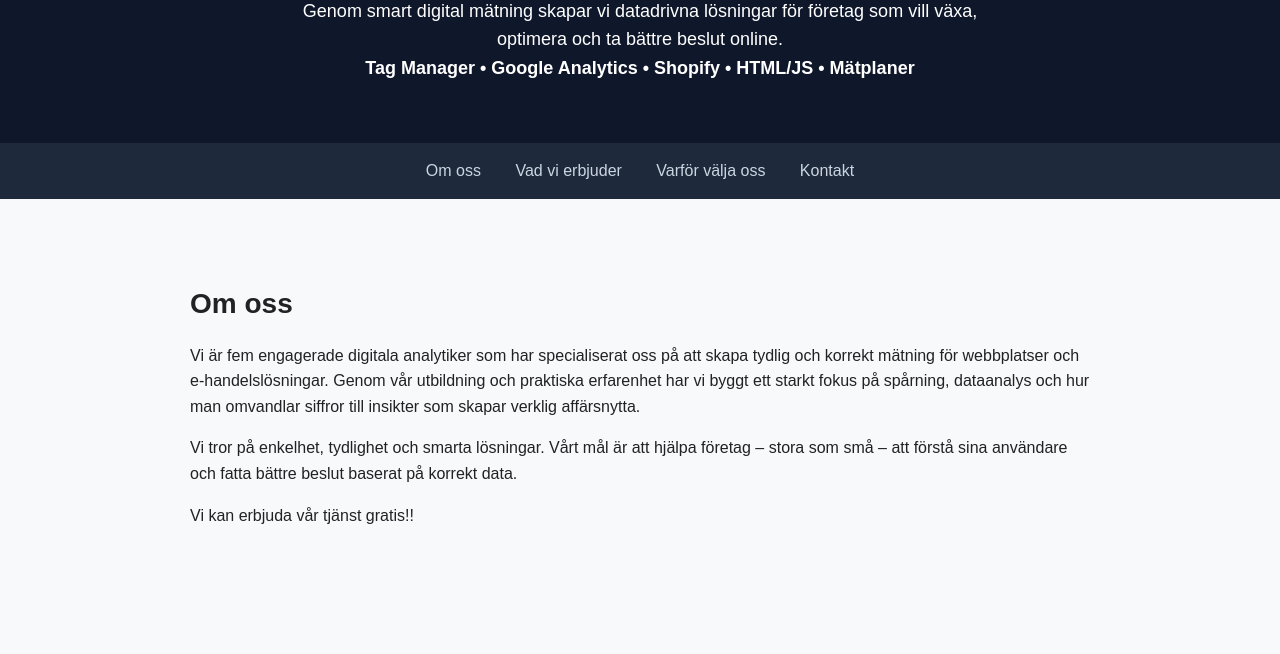
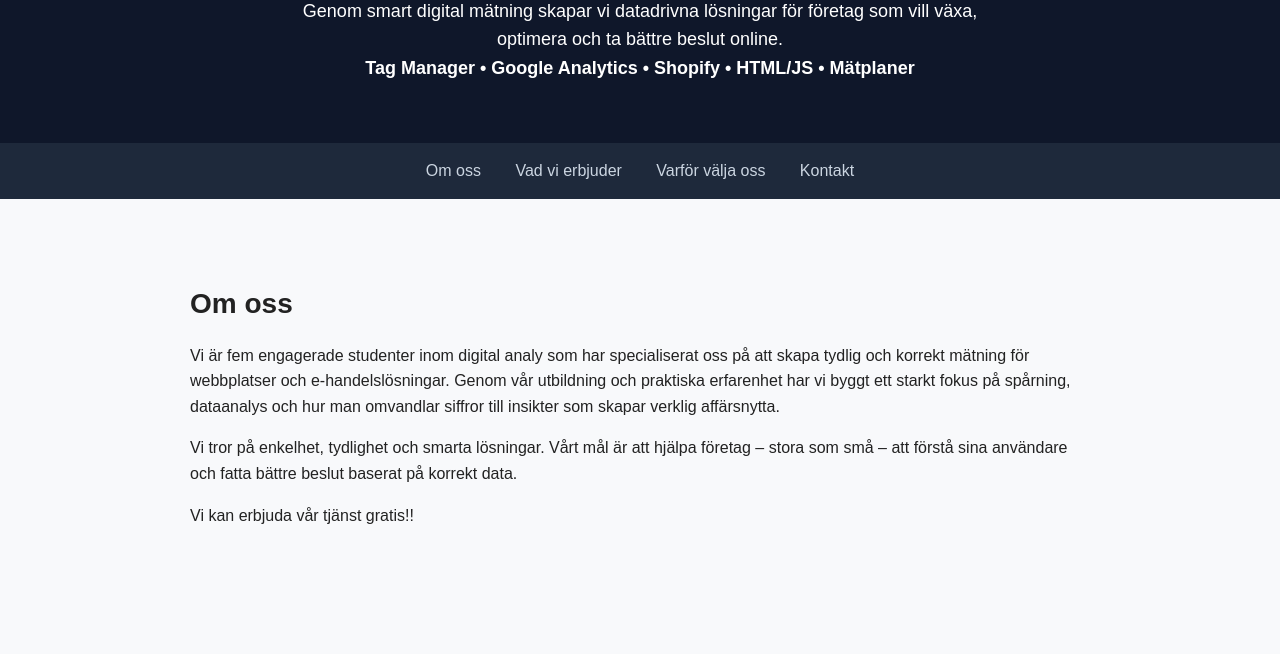
Before and after one commit to mrnnasir/DAS-Group, a website built with webpack: page index.html in a window 1280 px wide. Shown: the part 146-800 px from the top of the page. Built offline with nearby package versions, Linux system fonts and the light colour scheme.

Commit message:
Changed text

```diff
--- a/index.html
+++ b/index.html
@@ -123,7 +123,7 @@
 <section id="om-oss">
   <h2>Om oss</h2>
   <p>
-    Vi är fem engagerade digitala analytiker som har specialiserat oss på att skapa tydlig och korrekt mätning för
+    Vi är fem engagerade studenter inom digital analy som har specialiserat oss på att skapa tydlig och korrekt mätning för
     webbplatser och e-handelslösningar. Genom vår utbildning och praktiska erfarenhet har vi byggt ett starkt fokus
     på spårning, dataanalys och hur man omvandlar siffror till insikter som skapar verklig affärsnytta.
   </p>
```
